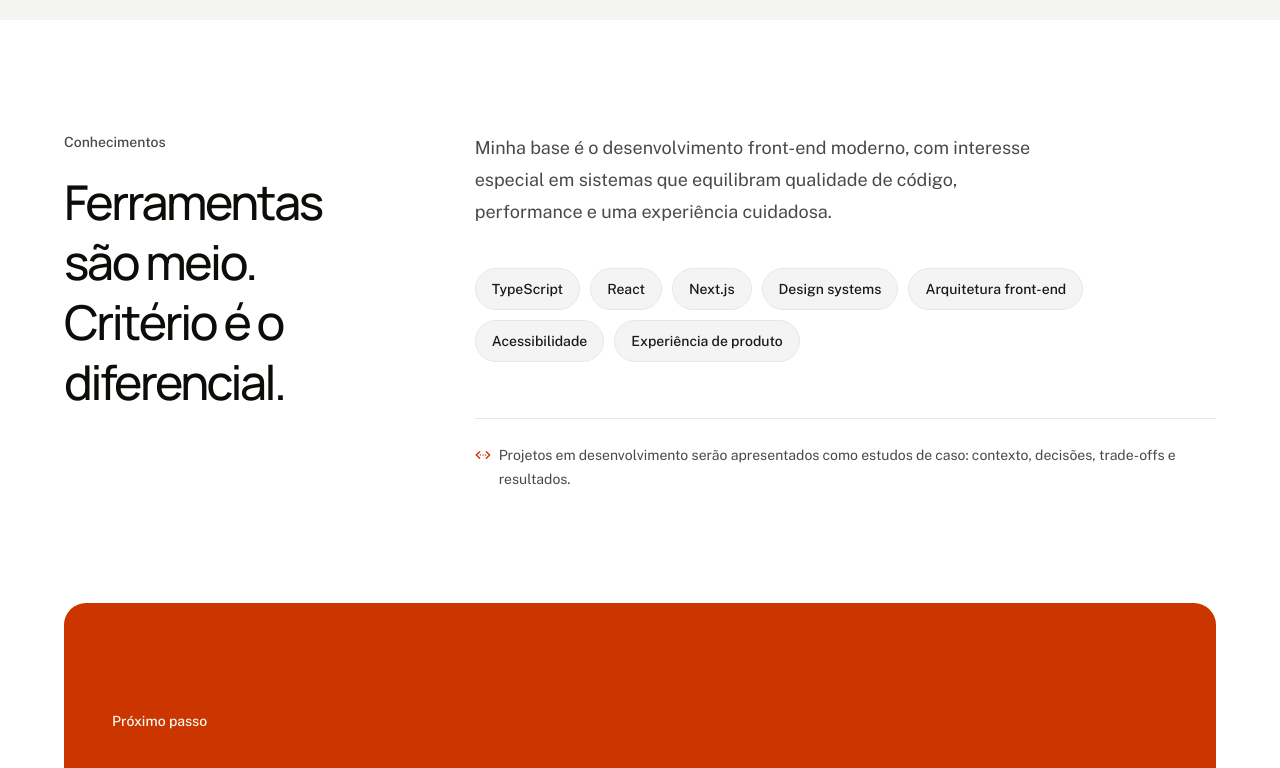
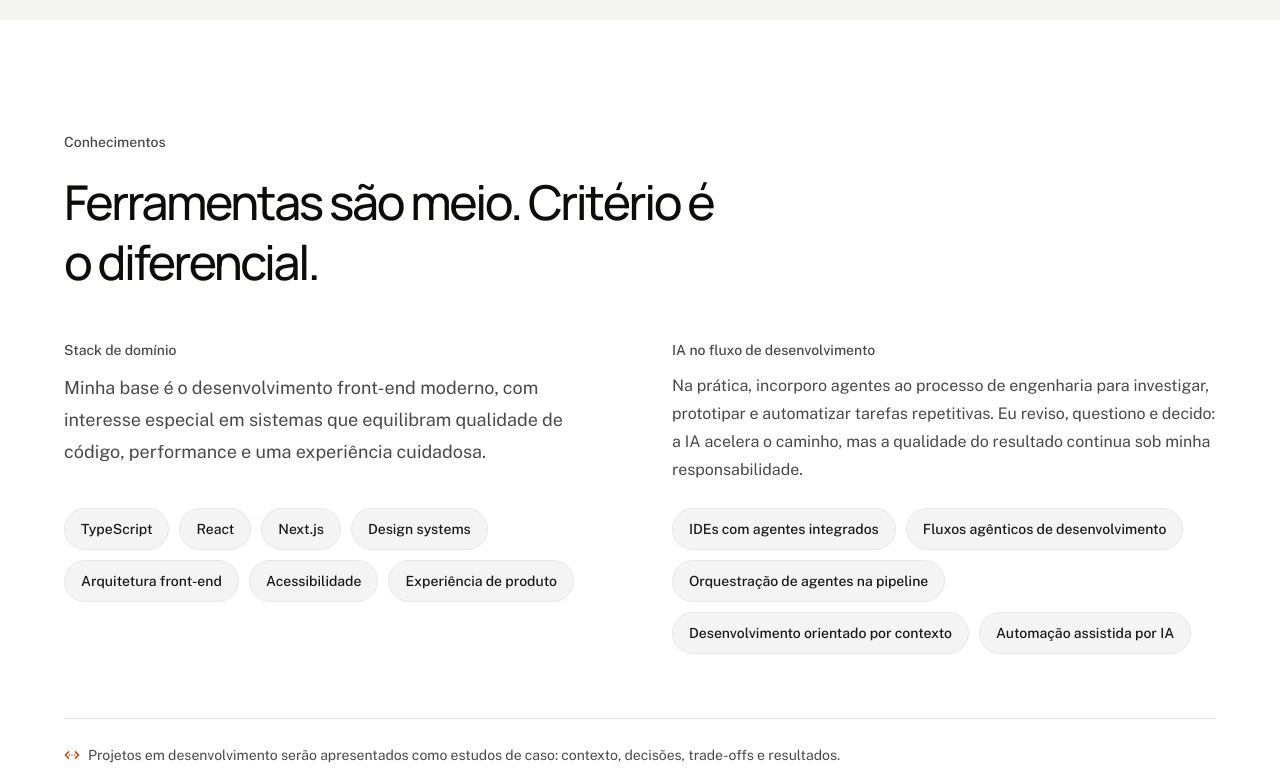
Before and after one commit to calvinsteixeira/portfolio, a Next.js app: page / in a window 1280 px wide. Shown: the part 1800-2568 px from the top of the page. Built offline with nearby package versions, Linux system fonts and the light colour scheme.

Commit message:
feat: explicitar prática de IA no portfólio (#8)

```diff
--- a/components/home/expertise-section/expertise-section.tsx
+++ b/components/home/expertise-section/expertise-section.tsx
@@ -7,17 +7,27 @@ export function ExpertiseSection() {
   const { expertise } = homeContent
   return (
     <section id='conhecimentos' aria-labelledby='titulo-conhecimentos' className='expertise-section'>
-      <div className='mx-auto grid max-w-7xl gap-12 md:grid-cols-3 md:gap-20'>
+      <div className='mx-auto grid max-w-7xl gap-12'>
         <div>
           <p className='text-sm font-medium text-foreground/75'>{t('expertise.label')}</p>
-          <h2 id='titulo-conhecimentos' className='mt-5 max-w-sm font-heading text-4xl font-medium leading-tight tracking-tighter md:text-5xl'>{t('expertise.title')}</h2>
+          <h2 id='titulo-conhecimentos' className='mt-5 max-w-2xl font-heading text-4xl font-medium leading-tight tracking-tighter md:text-5xl'>{t('expertise.title')}</h2>
         </div>
-        <div className='md:col-span-2'>
-          <p className='max-w-xl text-lg leading-8 text-foreground/75'>{t('expertise.description')}</p>
-          <ul aria-label={t('expertise.label')} className='mt-10 flex flex-wrap gap-2.5'>
-            {expertise.items.map((item) => <li className='rounded-full border border-border bg-secondary px-4 py-2.5 text-sm font-medium text-secondary-foreground' key={item}>{t(item)}</li>)}
-          </ul>
-          <p className='mt-14 flex items-start gap-2 border-t border-border pt-6 text-sm leading-6 text-foreground/75'>
+        <div className='grid gap-10 md:grid-cols-2 md:gap-16'>
+          <div>
+            <p className='text-sm font-medium text-foreground/75'>{t('expertise.stackLabel')}</p>
+            <p className='mt-3 max-w-xl text-lg leading-8 text-foreground/75'>{t('expertise.description')}</p>
+            <ul aria-label={t('expertise.label')} className='mt-10 flex flex-wrap gap-2.5'>
+              {expertise.items.map((item) => <li className='rounded-full border border-border bg-secondary px-4 py-2.5 text-sm font-medium text-secondary-foreground' key={item}>{t(item)}</li>)}
+            </ul>
+          </div>
+          <div>
+            <p className='text-sm font-medium text-foreground/75'>{t('expertise.aiLabel')}</p>
+            <p className='mt-3 max-w-xl leading-7 text-foreground/75'>{t('expertise.aiDescription')}</p>
+            <ul aria-label={t('expertise.aiLabel')} className='mt-6 flex flex-wrap gap-2.5'>
+              {expertise.aiItems.map((item) => <li className='rounded-full border border-border bg-secondary px-4 py-2.5 text-sm font-medium text-secondary-foreground' key={item}>{t(item)}</li>)}
+            </ul>
+          </div>
+          <p className='flex items-start gap-2 border-t border-border pt-6 text-sm leading-6 text-foreground/75 md:col-span-2'>
             <ChevronsLeftRightEllipsis aria-hidden='true' className='mt-1 size-4 shrink-0 text-primary' />{t('expertise.note')}
           </p>
         </div>
--- a/content/home.ts
+++ b/content/home.ts
@@ -20,6 +20,7 @@ export const homeContent = {
   },
   expertise: {
     items: ['expertise.itemOne', 'expertise.itemTwo', 'expertise.itemThree', 'expertise.itemFour', 'expertise.itemFive', 'expertise.itemSix', 'expertise.itemSeven'] as const,
+    aiItems: ['expertise.aiItemOne', 'expertise.aiItemTwo', 'expertise.aiItemThree', 'expertise.aiItemFour', 'expertise.aiItemFive'] as const,
   },
   contact: { href: 'https://www.linkedin.com/in/calvinteixeira/' },
   backToTop: { threshold: 480 },
--- a/messages/pt-BR.ts
+++ b/messages/pt-BR.ts
@@ -44,7 +44,10 @@ export const messages = {
   expertise: {
     label: 'Conhecimentos',
     title: 'Ferramentas são meio. Critério é o diferencial.',
+    stackLabel: 'Stack de domínio',
     description: 'Minha base é o desenvolvimento front-end moderno, com interesse especial em sistemas que equilibram qualidade de código, performance e uma experiência cuidadosa.',
+    aiLabel: 'IA no fluxo de desenvolvimento',
+    aiDescription: 'Na prática, incorporo agentes ao processo de engenharia para investigar, prototipar e automatizar tarefas repetitivas. Eu reviso, questiono e decido: a IA acelera o caminho, mas a qualidade do resultado continua sob minha responsabilidade.',
     itemOne: 'TypeScript',
     itemTwo: 'React',
     itemThree: 'Next.js',
@@ -52,6 +55,11 @@ export const messages = {
     itemFive: 'Arquitetura front-end',
     itemSix: 'Acessibilidade',
     itemSeven: 'Experiência de produto',
+    aiItemOne: 'IDEs com agentes integrados',
+    aiItemTwo: 'Fluxos agênticos de desenvolvimento',
+    aiItemThree: 'Orquestração de agentes na pipeline',
+    aiItemFour: 'Desenvolvimento orientado por contexto',
+    aiItemFive: 'Automação assistida por IA',
     note: 'Projetos em desenvolvimento serão apresentados como estudos de caso: contexto, decisões, trade-offs e resultados.',
   },
   contact: {
@@ -106,7 +114,10 @@ export type MessageKey =
   | 'approach.principleThreeDescription'
   | 'expertise.label'
   | 'expertise.title'
+  | 'expertise.stackLabel'
   | 'expertise.description'
+  | 'expertise.aiLabel'
+  | 'expertise.aiDescription'
   | 'expertise.note'
   | 'expertise.itemOne'
   | 'expertise.itemTwo'
@@ -115,6 +126,11 @@ export type MessageKey =
   | 'expertise.itemFive'
   | 'expertise.itemSix'
   | 'expertise.itemSeven'
+  | 'expertise.aiItemOne'
+  | 'expertise.aiItemTwo'
+  | 'expertise.aiItemThree'
+  | 'expertise.aiItemFour'
+  | 'expertise.aiItemFive'
   | 'contact.label'
   | 'contact.title'
   | 'contact.action'
```
Also changed, not shown: 1 other file (tests, documents, lock files or other folders).
